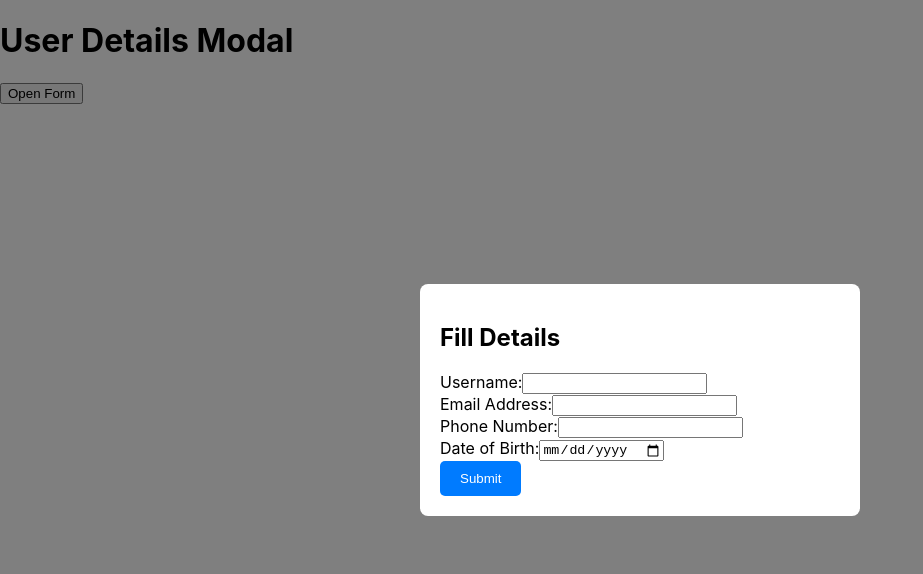
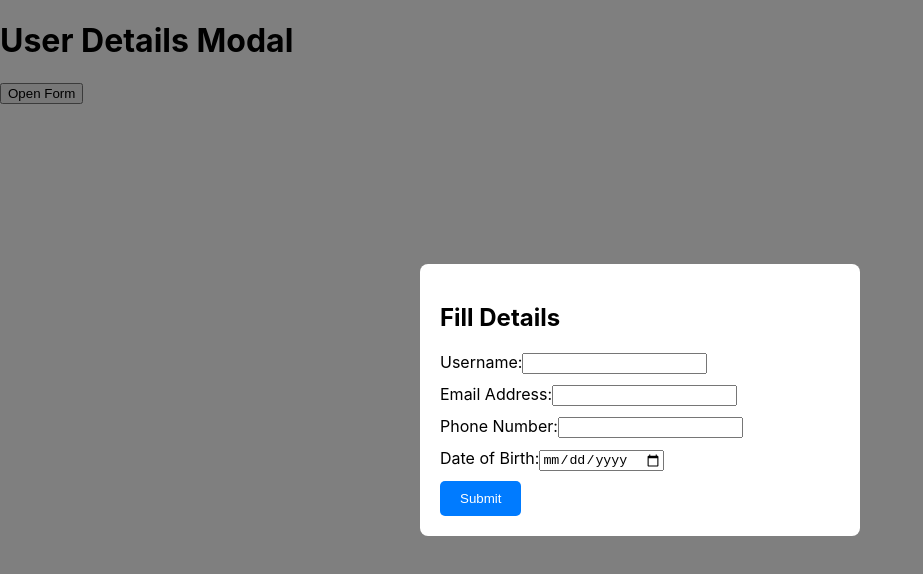
Before and after one commit to Aditya-dnvks/crio-xmodal, a React (Create React App) app: page / in a window 1280 px wide. Both pictures are taken after a click on the button "Open Form". Shown: the top 574 px of the page, without its empty margins (0-923 px from the left). Built offline with nearby package versions, Linux system fonts and the light colour scheme.

Commit message:
final code with UI changes

```diff
--- a/src/modal.jsx
+++ b/src/modal.jsx
@@ -74,7 +74,7 @@ const XModal = () => {
           <div className="modal-content">
             <h2>Fill Details</h2>
             <form onSubmit={handleSubmit}>
-              <div>
+              <div style={{ marginBottom: 10 }}>
                 <label>Username:</label>
                 <input
                   type="text"
@@ -84,7 +84,7 @@ const XModal = () => {
                 />
                 {errors.username && <p className="error">{errors.username}</p>}
               </div>
-              <div>
+              <div style={{ marginBottom: 10 }}>
                 <label>Email Address:</label>
                 <input
                   type="email"
@@ -94,7 +94,7 @@ const XModal = () => {
                 />
                 {errors.email && <p className="error">{errors.email}</p>}
               </div>
-              <div>
+              <div style={{ marginBottom: 10 }}>
                 <label>Phone Number:</label>
                 <input
                   type="text"
@@ -104,7 +104,7 @@ const XModal = () => {
                 />
                 {errors.phone && <p className="error">{errors.phone}</p>}
               </div>
-              <div>
+              <div style={{ marginBottom: 10 }}>
                 <label>Date of Birth:</label>
                 <input
                   type="date"
```
